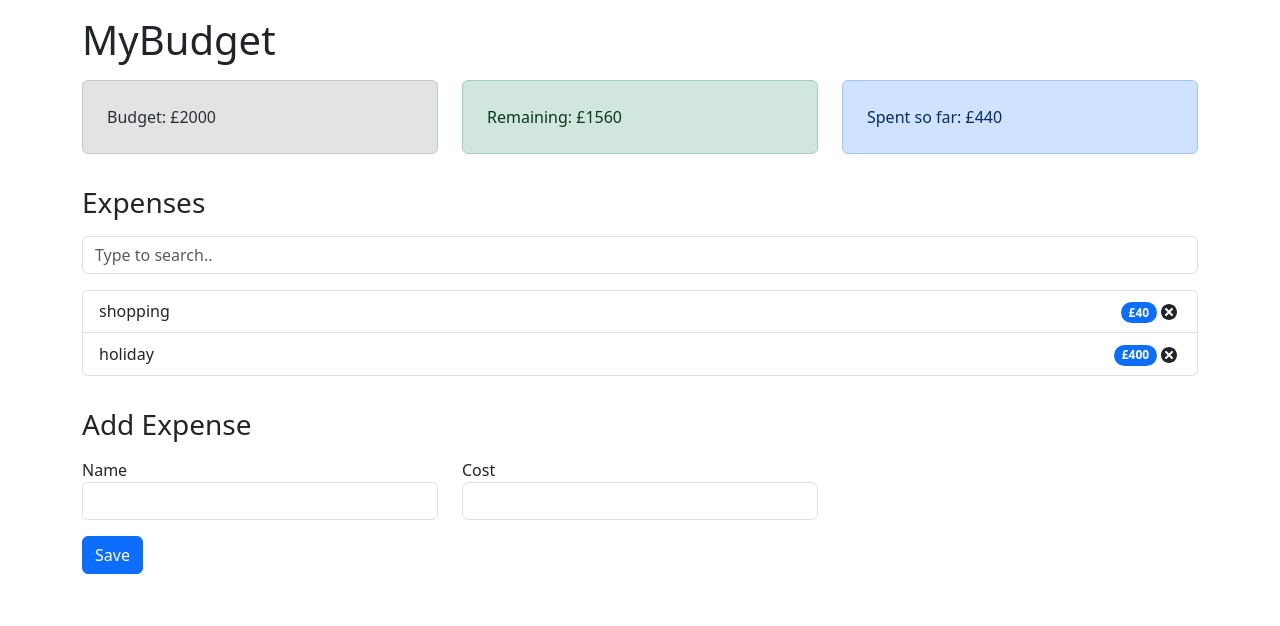
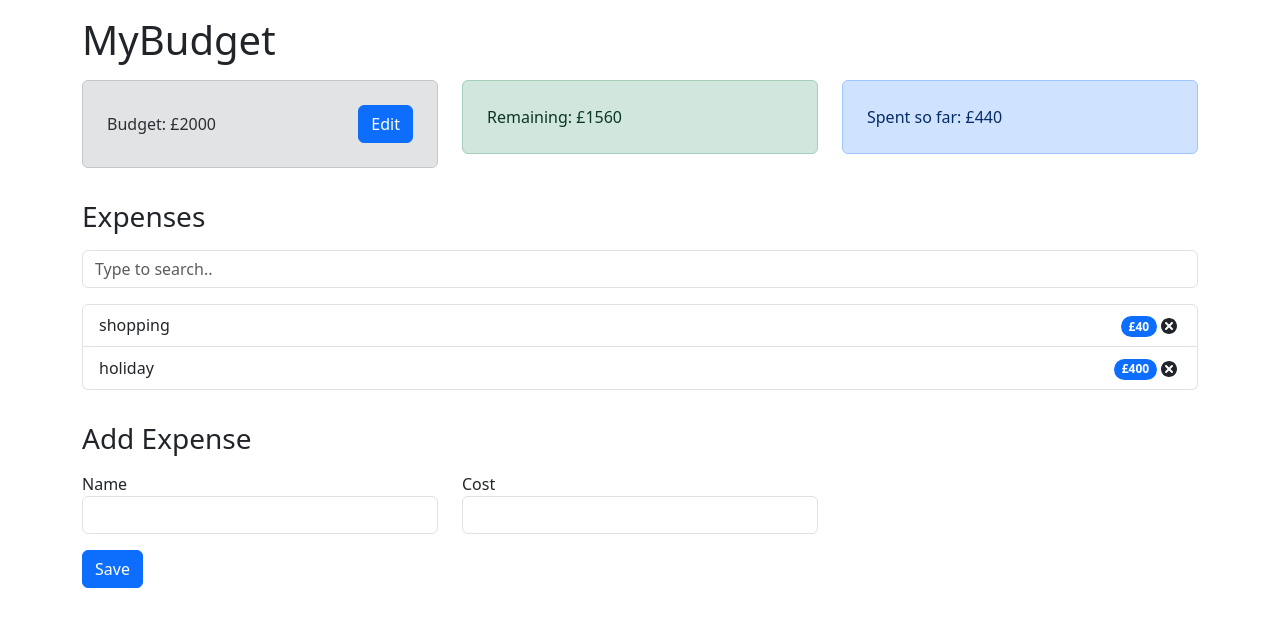
Before and after one commit to RaimundasRa/budget-planner-app-react, a React (Create React App) app: page / in a window 1280 px wide. Shown: the top 626 px of the page. Built offline with nearby package versions, Linux system fonts and the light colour scheme.

Commit message:
Edit budget is functional

```diff
--- a/src/components/Budget.js
+++ b/src/components/Budget.js
@@ -1,11 +1,30 @@
-import React, { useContext } from "react";
+import React, { useContext, useState } from "react";
+import ViewBudget from "./ViewBudget";
+import EditBudget from "./EditBudget";
 import { AppContext } from "../context/AppContext";
 
 const Budget = () => {
-  const { budget } = useContext(AppContext);
+  const { budget, dispatch } = useContext(AppContext);
+  const [isEditing, setIsEditing] = useState(false);
+
+  const handleEditClick = () => {
+    setIsEditing(true);
+  };
+
+  const handleSaveClick = (value) => {
+    dispatch({
+      type: "SET_BUDGET",
+      payload: value,
+    });
+    setIsEditing(false);
+  };
   return (
     <div className="alert alert-secondary p-4 d-flex align-items-center justify-content-between">
-      <span>Budget: £{budget}</span>
+      {isEditing ? (
+        <EditBudget handleSaveClick={handleSaveClick} budget={budget} />
+      ) : (
+        <ViewBudget handleEditClick={handleEditClick} budget={budget} />
+      )}
     </div>
   );
 };
--- a/src/context/AppContext.js
+++ b/src/context/AppContext.js
@@ -13,6 +13,11 @@
         expenses: state.expenses.filter(
           (expense) => expense.id !== action.payload
         ),
+      };
+    case "SET_BUDGET":
+      return {
+        ...state,
+        budget: action.payload,
       };
     default:
       return state;
```
